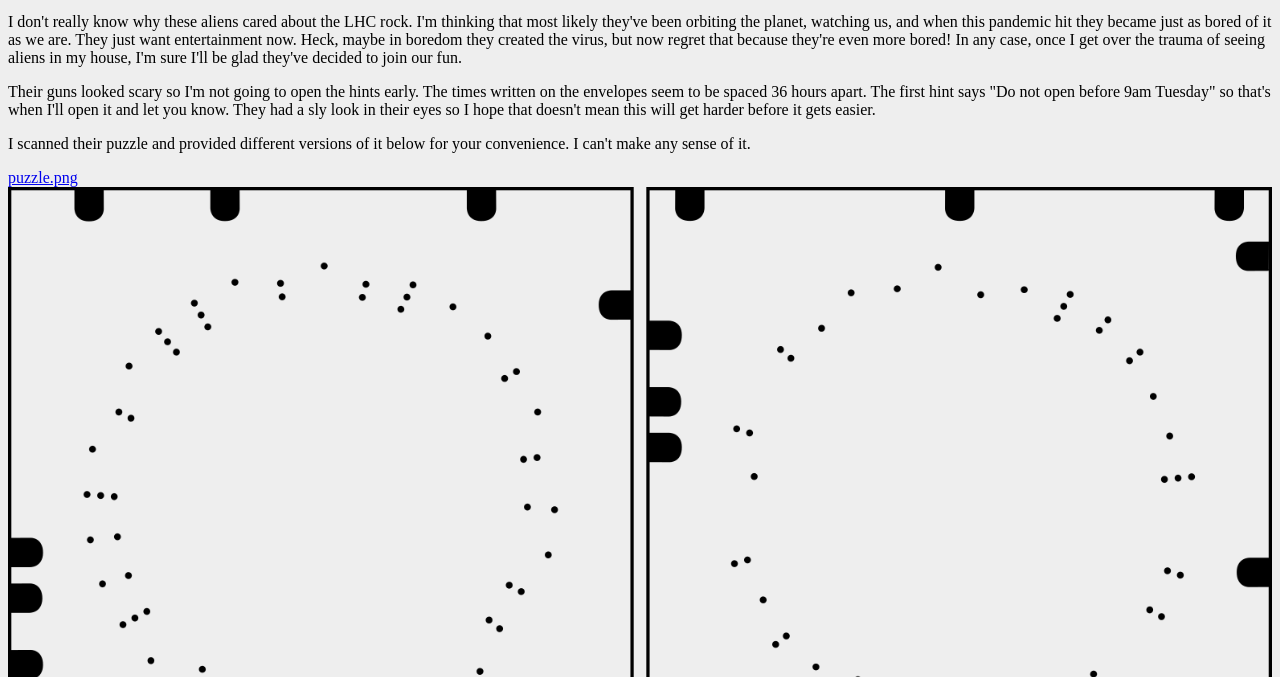
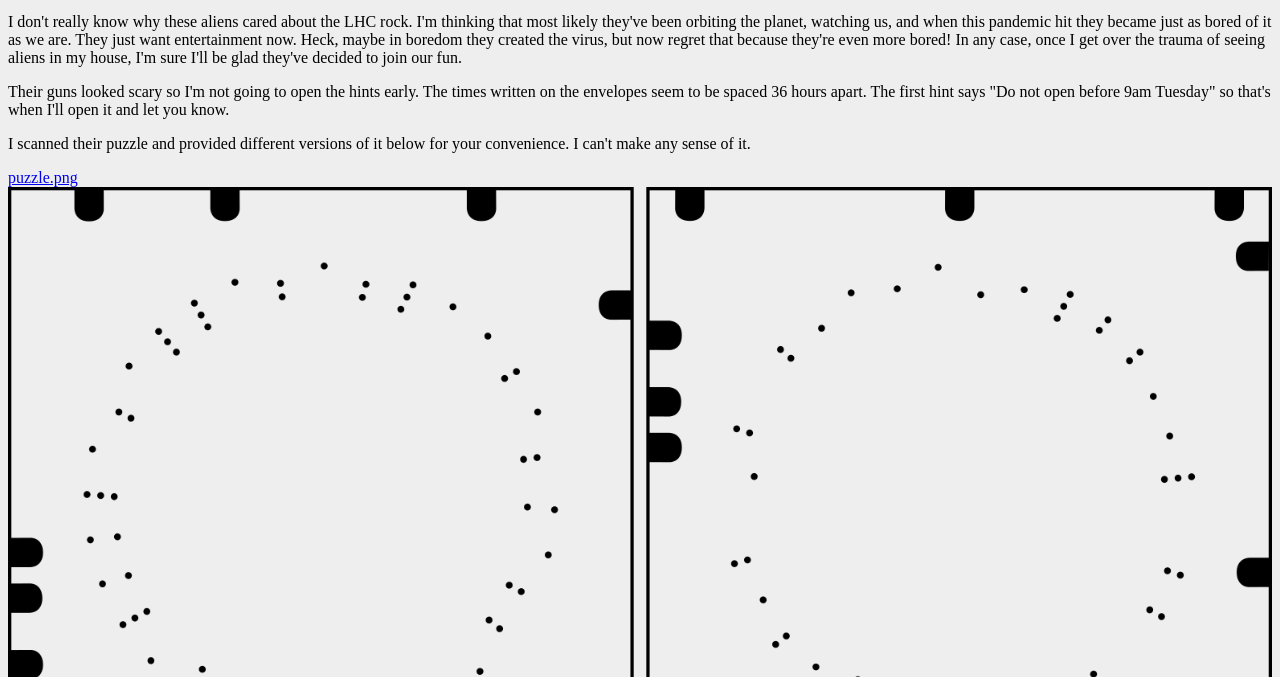
Before and after one commit to brianhempel/rock_hunt_puzzle, a plain HTML site: page index.html in a window 1280 px wide. Shown: the part 123-800 px from the top of the page. Drawn offline with Linux system fonts and the light colour scheme.

Commit message:
maybe the look wasn’t so sly

```diff
--- a/index.html
+++ b/index.html
@@ -10,7 +10,7 @@
   <h1>LHC Rock Hunt Puzzle</h1>
   <p>After Lysoling the Living Hope Church rock, I went about my business in the apartment only to turn around and—aliens! Somehow, several aliens transported themselves into my living room. They grabed the rock and tossed a puzzle on my table, along with several envelopes. "The puzzle shows where we hide the rock. The envelopes have hints," they said, "but do not open the hints before the time written on each, or we will come back and kill you." They disappeared as suddenly as they appeared.</p>
   <p>I don't really know why these aliens cared about the LHC rock. I'm thinking that most likely they've been orbiting the planet, watching us, and when this pandemic hit they became just as bored of it as we are. They just want entertainment now. Heck, maybe in boredom they created the virus, but now regret that because they're even more bored! In any case, once I get over the trauma of seeing aliens in my house, I'm sure I'll be glad they've decided to join our fun.
-  <p>Their guns looked scary so I'm not going to open the hints early. The times written on the envelopes seem to be spaced 36 hours apart. The first hint says "Do not open before 9am Tuesday" so that's when I'll open it and let you know. They had a sly look in their eyes so I hope that doesn't mean this will get harder before it gets easier.</p>
+  <p>Their guns looked scary so I'm not going to open the hints early. The times written on the envelopes seem to be spaced 36 hours apart. The first hint says "Do not open before 9am Tuesday" so that's when I'll open it and let you know.</p>
   <p>I scanned their puzzle and provided different versions of it below for your convenience. I can't make any sense of it.</p>
   <p>
     <a href="puzzle.png" download>puzzle.png<br>
```
